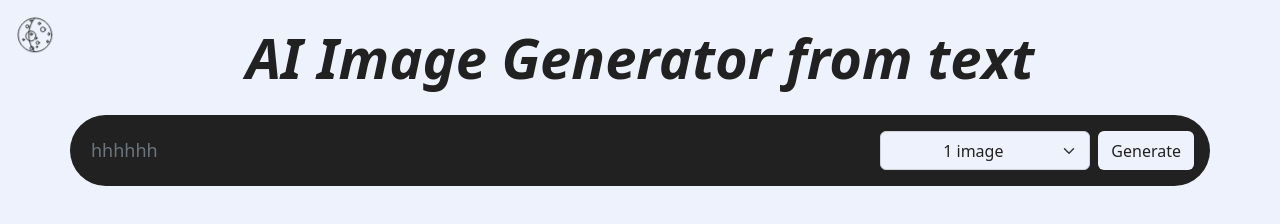
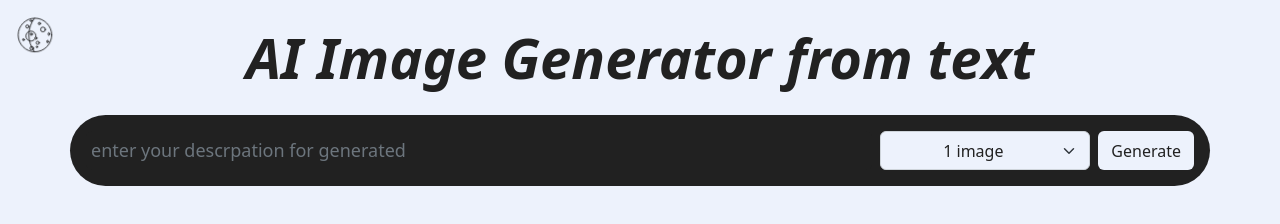
Before and after one commit to shimaa3434/text-to-image, a plain HTML site: page index.html in a window 1280 px wide. Drawn offline with nearby package versions, Linux system fonts and the light colour scheme.

Commit message:
Update index.html

```diff
--- a/index.html
+++ b/index.html
@@ -18,7 +18,7 @@
 
             <div class="form d-flex p-3 rounded-pill rounded-4">
 
-                <input type="text" name="textInput" id="textInput" class="textInput form-control" placeholder="hhhhhh">
+                <input type="text" name="textInput" id="textInput" class="textInput form-control" placeholder="enter your descrpation for generated">
 
                 <select name="img-quantity" id="img-quantity" class="img-quantity form-select w-25 mx-2">
                     <option value="1" selected>1 image</option>
```
